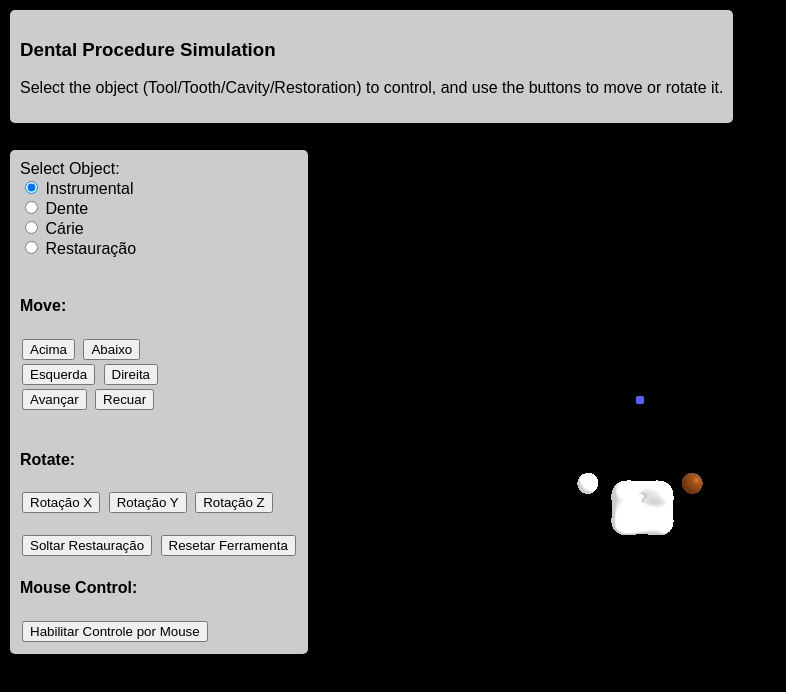
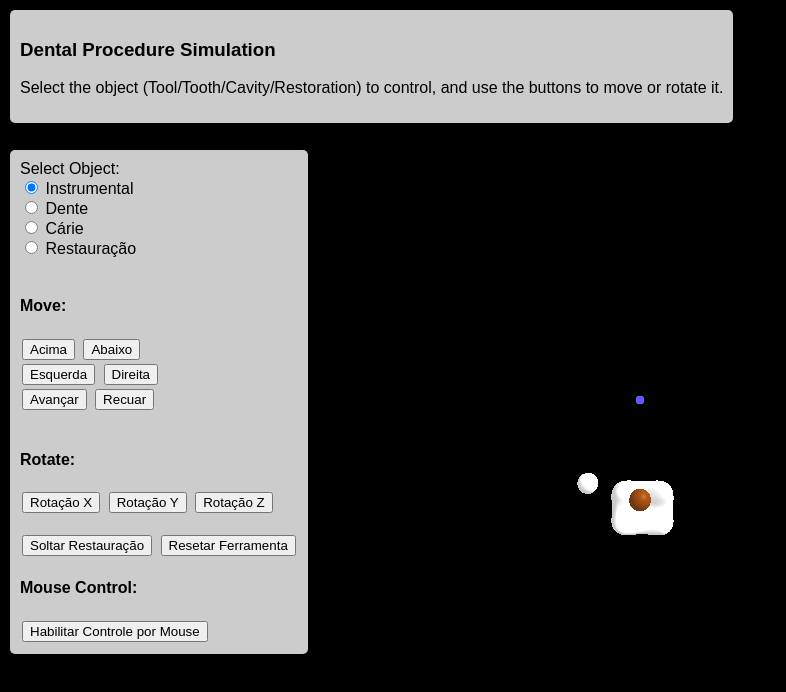
Before and after one commit to marlonargolo/simulacao-odontologica, a plain HTML site: page dentista3.html in a window 1280 px wide. Both pictures are taken after a click on the button "Soltar Restauração". Shown: the whole page, without its empty margins (0-786 px from the left). Drawn offline with nearby package versions, Linux system fonts and the light colour scheme.

Commit message:
Update dentista3.html
update position carie

```diff
--- a/dentista3.html
+++ b/dentista3.html
@@ -127,7 +127,7 @@
         const cavityGeometry = new THREE.SphereGeometry(0.1, 32, 32);
         const cavityMaterial = new THREE.MeshPhongMaterial({ color: 0x8B4513 });
         const cavity = new THREE.Mesh(cavityGeometry, cavityMaterial);
-        cavity.position.set(0.5, -0.8, 0);  // Posiciona a cárie próxima ao dente
+        cavity.position.set(0, -0.9, 0.3);  // Posiciona a cárie próxima ao dente
         scene.add(cavity);
 
         // Criar o pontinho branco (simulando uma restauração)
@@ -257,7 +257,11 @@
             restorationAttachedToTool = false; // Desvincula a restauração da ferramenta
             tool.position.copy(initialToolPosition); // Restaura a posição inicial da ferramenta
         });
-
+        // Função para soltar a carie e reposicionar a ferramenta
+        document.getElementById('releaseRestoration').addEventListener('click', function() {
+            cavityAttachedToTool = false; // Desvincula a restauração da ferramenta
+            tool.position.copy(initialToolPosition); // Restaura a posição inicial da ferramenta
+        });
         // Alternar controle do mouse
         document.getElementById('toggleMouseControl').addEventListener('click', function () {
             mouseControlEnabled = !mouseControlEnabled;
```
